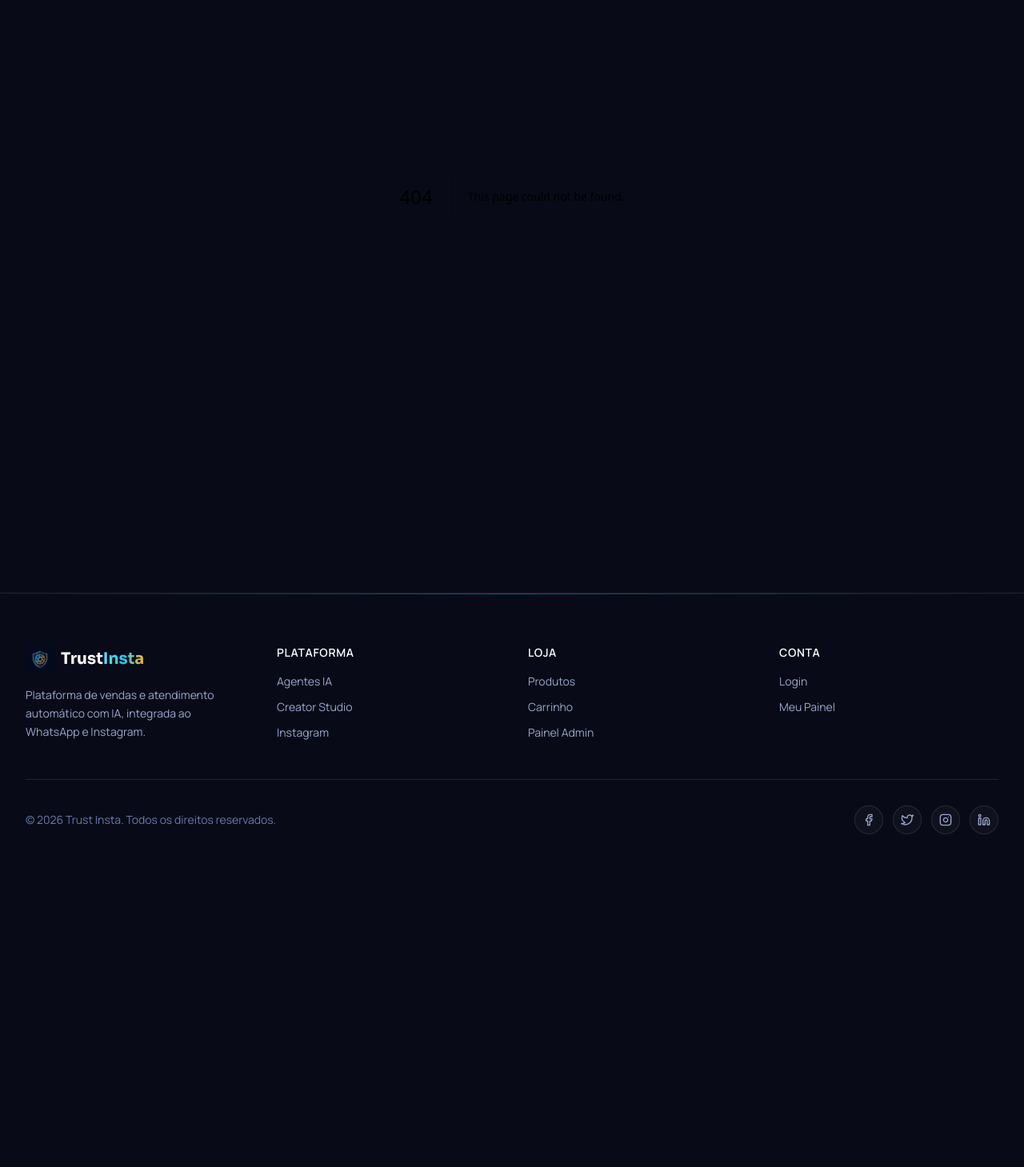
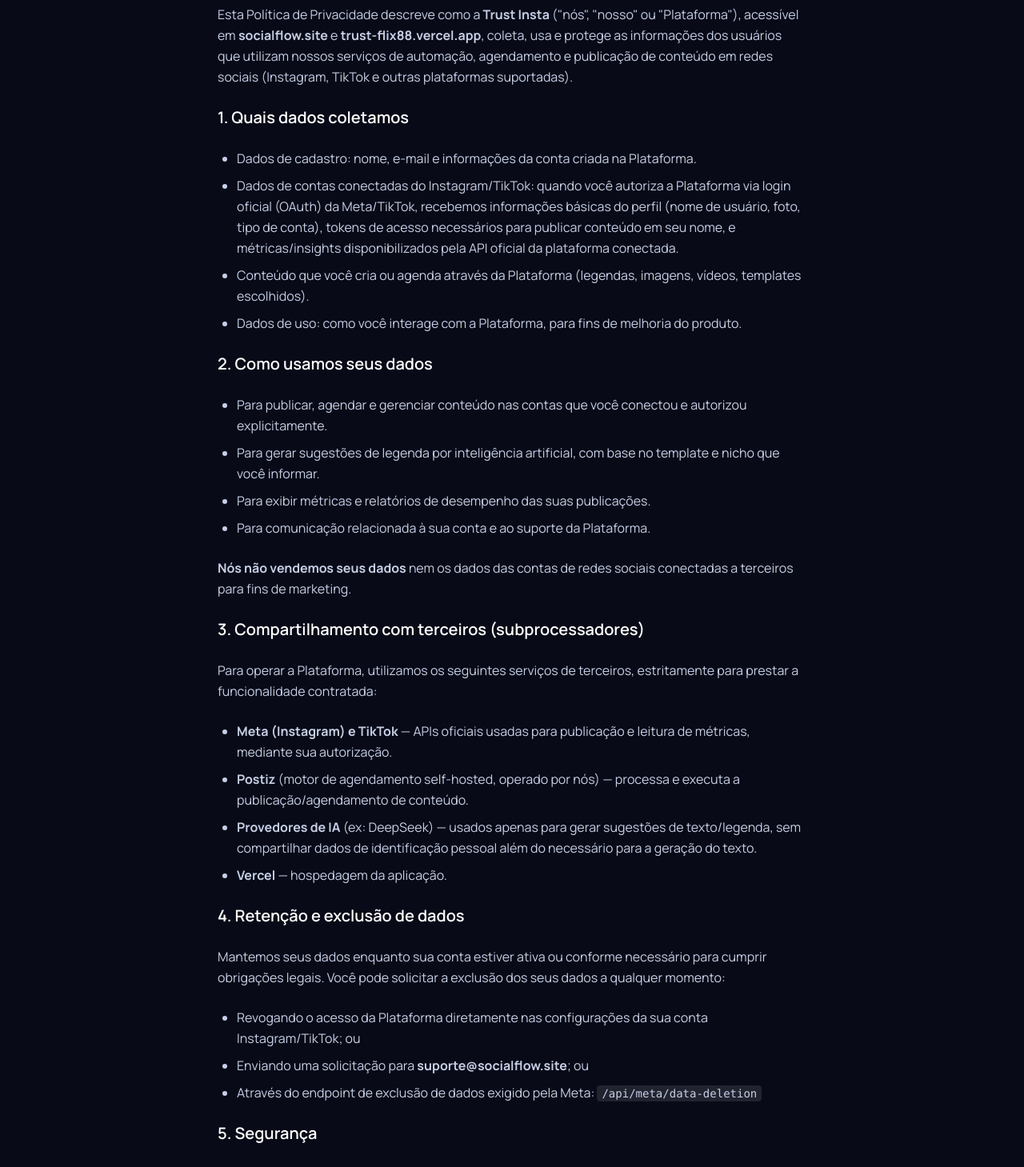
Before and after one commit to Trustcorporation88/trust-flix, a Next.js app in the folder site/: page /privacy-policy in a window 1280 px wide. Before the commit this address had no page. Shown: the part 220-1679 px from the top of the page at 80% size. Before the commit the page ends 1327 px from the top, so only its background shows below. Built offline with nearby package versions, Linux system fonts and the light colour scheme.

Commit message:
feat(legal): paginas de Politica de Privacidade e Termos de Uso
Requisito obrigatorio da Meta para submeter o app para App Review (Configuracoes
> URL da Politica de Privacidade). Paginas em:
- /privacy-policy
- /terms

```diff
--- /dev/null
+++ b/site/src/app/privacy-policy/page.tsx
@@ -0,0 +1,88 @@
+export default function PrivacyPolicyPage() {
+  return (
+    <div className="relative min-h-screen bg-ink-950 pb-20">
+      <div className="relative mx-auto max-w-3xl px-4 py-16 text-ink-200">
+        <h1 className="font-display text-3xl font-bold text-white">Política de Privacidade</h1>
+        <p className="mt-2 text-sm text-ink-400">Última atualização: {new Date().toLocaleDateString('pt-BR')}</p>
+
+        <div className="mt-8 space-y-6 leading-relaxed">
+          <p>
+            Esta Política de Privacidade descreve como a <strong>Trust Insta</strong> ("nós", "nosso" ou "Plataforma"),
+            acessível em <strong>socialflow.site</strong> e <strong>trust-flix88.vercel.app</strong>, coleta, usa e
+            protege as informações dos usuários que utilizam nossos serviços de automação, agendamento e publicação
+            de conteúdo em redes sociais (Instagram, TikTok e outras plataformas suportadas).
+          </p>
+
+          <h2 className="text-xl font-semibold text-white">1. Quais dados coletamos</h2>
+          <ul className="list-disc space-y-2 pl-6">
+            <li>Dados de cadastro: nome, e-mail e informações da conta criada na Plataforma.</li>
+            <li>
+              Dados de contas conectadas do Instagram/TikTok: quando você autoriza a Plataforma via login oficial
+              (OAuth) da Meta/TikTok, recebemos informações básicas do perfil (nome de usuário, foto, tipo de conta),
+              tokens de acesso necessários para publicar conteúdo em seu nome, e métricas/insights disponibilizados
+              pela API oficial da plataforma conectada.
+            </li>
+            <li>Conteúdo que você cria ou agenda através da Plataforma (legendas, imagens, vídeos, templates escolhidos).</li>
+            <li>Dados de uso: como você interage com a Plataforma, para fins de melhoria do produto.</li>
+          </ul>
+
+          <h2 className="text-xl font-semibold text-white">2. Como usamos seus dados</h2>
+          <ul className="list-disc space-y-2 pl-6">
+            <li>Para publicar, agendar e gerenciar conteúdo nas contas que você conectou e autorizou explicitamente.</li>
+            <li>Para gerar sugestões de legenda por inteligência artificial, com base no template e nicho que você informar.</li>
+            <li>Para exibir métricas e relatórios de desempenho das suas publicações.</li>
+            <li>Para comunicação relacionada à sua conta e ao suporte da Plataforma.</li>
+          </ul>
+          <p>
+            <strong>Nós não vendemos seus dados</strong> nem os dados das contas de redes sociais conectadas a
+            terceiros para fins de marketing.
+          </p>
+
+          <h2 className="text-xl font-semibold text-white">3. Compartilhamento com terceiros (subprocessadores)</h2>
+          <p>Para operar a Plataforma, utilizamos os seguintes serviços de terceiros, estritamente para prestar a
+            funcionalidade contratada:</p>
+          <ul className="list-disc space-y-2 pl-6">
+            <li><strong>Meta (Instagram) e TikTok</strong> — APIs oficiais usadas para publicação e leitura de métricas, mediante sua autorização.</li>
+            <li><strong>Postiz</strong> (motor de agendamento self-hosted, operado por nós) — processa e executa a publicação/agendamento de conteúdo.</li>
+            <li><strong>Provedores de IA</strong> (ex: DeepSeek) — usados apenas para gerar sugestões de texto/legenda, sem compartilhar dados de identificação pessoal além do necessário para a geração do texto.</li>
+            <li><strong>Vercel</strong> — hospedagem da aplicação.</li>
+          </ul>
+
+          <h2 className="text-xl font-semibold text-white">4. Retenção e exclusão de dados</h2>
+          <p>
+            Mantemos seus dados enquanto sua conta estiver ativa ou conforme necessário para cumprir obrigações
+            legais. Você pode solicitar a exclusão dos seus dados a qualquer momento:
+          </p>
+          <ul className="list-disc space-y-2 pl-6">
+            <li>Revogando o acesso da Plataforma diretamente nas configurações da sua conta Instagram/TikTok; ou</li>
+            <li>
+              Enviando uma solicitação para <strong>{'suporte@socialflow.site'}</strong>; ou
+            </li>
+            <li>
+              Através do endpoint de exclusão de dados exigido pela Meta:{' '}
+              <code className="rounded bg-white/10 px-1.5 py-0.5 text-sm">/api/meta/data-deletion</code>
+            </li>
+          </ul>
+
+          <h2 className="text-xl font-semibold text-white">5. Segurança</h2>
+          <p>
+            Adotamos medidas técnicas razoáveis para proteger os dados armazenados, incluindo transmissão
+            criptografada (HTTPS/TLS) e controle de acesso às credenciais e tokens de API.
+          </p>
+
+          <h2 className="text-xl font-semibold text-white">6. Seus direitos</h2>
+          <p>
+            Você pode, a qualquer momento, solicitar acesso, correção, portabilidade ou exclusão dos seus dados
+            pessoais, em conformidade com a Lei Geral de Proteção de Dados (LGPD).
+          </p>
+
+          <h2 className="text-xl font-semibold text-white">7. Contato</h2>
+          <p>
+            Dúvidas sobre esta Política de Privacidade podem ser enviadas para{' '}
+            <strong>suporte@socialflow.site</strong>.
+          </p>
+        </div>
+      </div>
+    </div>
+  );
+}
--- /dev/null
+++ b/site/src/app/terms/page.tsx
@@ -0,0 +1,69 @@
+export default function TermsOfServicePage() {
+  return (
+    <div className="relative min-h-screen bg-ink-950 pb-20">
+      <div className="relative mx-auto max-w-3xl px-4 py-16 text-ink-200">
+        <h1 className="font-display text-3xl font-bold text-white">Termos de Uso</h1>
+        <p className="mt-2 text-sm text-ink-400">Última atualização: {new Date().toLocaleDateString('pt-BR')}</p>
+
+        <div className="mt-8 space-y-6 leading-relaxed">
+          <p>
+            Estes Termos de Uso regem o acesso e uso da plataforma <strong>Trust Insta</strong>, acessível em{' '}
+            <strong>socialflow.site</strong> ("Plataforma"). Ao criar uma conta ou utilizar a Plataforma, você
+            concorda com estes termos.
+          </p>
+
+          <h2 className="text-xl font-semibold text-white">1. Descrição do serviço</h2>
+          <p>
+            A Plataforma oferece ferramentas para criação, agendamento e publicação de conteúdo em redes sociais
+            (Instagram, TikTok e outras), geração de legendas assistida por inteligência artificial, e métricas de
+            desempenho, mediante conexão oficial e autorizada das suas contas via login OAuth das respectivas
+            plataformas.
+          </p>
+
+          <h2 className="text-xl font-semibold text-white">2. Uso permitido</h2>
+          <p>Ao usar a Plataforma, você concorda em:</p>
+          <ul className="list-disc space-y-2 pl-6">
+            <li>Conectar apenas contas de redes sociais que você possui ou está autorizado a gerenciar.</li>
+            <li>Não utilizar a Plataforma para publicar conteúdo ilegal, enganoso, spam ou que viole os Termos de
+              Uso do Instagram, TikTok, Meta ou de qualquer plataforma conectada.</li>
+            <li>Não utilizar a Plataforma para automação de seguidores/curtidas falsas, extração não autorizada de
+              dados de terceiros, ou qualquer prática que viole as políticas de uso das plataformas conectadas.</li>
+            <li>Ser o único responsável pelo conteúdo publicado através da sua conta.</li>
+          </ul>
+
+          <h2 className="text-xl font-semibold text-white">3. Contas conectadas via API oficial</h2>
+          <p>
+            Todas as publicações e leituras de dados são realizadas exclusivamente através das APIs públicas e
+            oficiais das plataformas suportadas (Meta Graph API, TikTok Content Posting API), mediante autorização
+            explícita do usuário. A Plataforma não realiza engenharia reversa, scraping não autorizado, nem
+            automação por métodos não homologados por essas plataformas.
+          </p>
+
+          <h2 className="text-xl font-semibold text-white">4. Cancelamento e suspensão</h2>
+          <p>
+            Você pode desconectar suas contas e encerrar o uso da Plataforma a qualquer momento. Reservamo-nos o
+            direito de suspender contas que violem estes Termos ou as políticas das plataformas conectadas.
+          </p>
+
+          <h2 className="text-xl font-semibold text-white">5. Limitação de responsabilidade</h2>
+          <p>
+            A Plataforma depende da disponibilidade e das regras das APIs de terceiros (Meta, TikTok). Não nos
+            responsabilizamos por indisponibilidades, alterações de política ou suspensão de contas realizadas
+            pelas próprias plataformas de terceiros.
+          </p>
+
+          <h2 className="text-xl font-semibold text-white">6. Alterações nestes Termos</h2>
+          <p>
+            Podemos atualizar estes Termos periodicamente. Alterações relevantes serão comunicadas através da
+            Plataforma ou por e-mail.
+          </p>
+
+          <h2 className="text-xl font-semibold text-white">7. Contato</h2>
+          <p>
+            Dúvidas sobre estes Termos podem ser enviadas para <strong>suporte@socialflow.site</strong>.
+          </p>
+        </div>
+      </div>
+    </div>
+  );
+}
```
